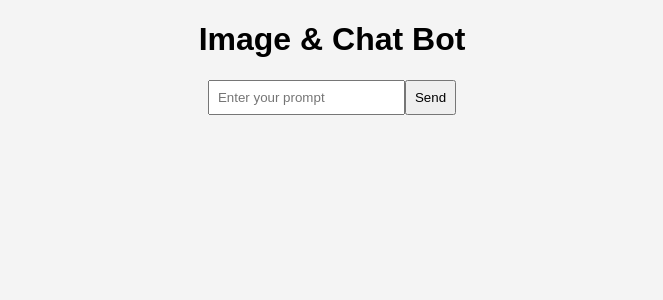
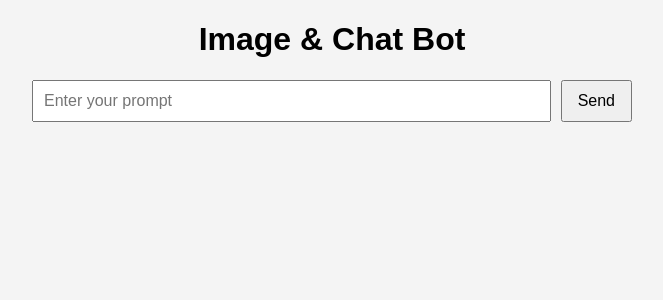
Before and after one commit to Assam157/ChatBotWithImageNew, a React (Create React App) app: page /Image in a window 1280 px wide. Shown: the top 300 px of the page, without its empty margins (308-971 px from the left). Built offline with nearby package versions, Linux system fonts and the light colour scheme.

Commit message:
Update Image.css

```diff
--- a/src/components/Image.css
+++ b/src/components/Image.css
@@ -0,0 +1,45 @@
+.ImageGenerator {
+  max-width: 600px;
+  margin: auto;
+  font-family: Arial, sans-serif;
+}
+
+.inputWrapper {
+  display: flex;
+  margin-bottom: 20px;
+}
+
+input {
+  flex: 1;
+  padding: 10px;
+  font-size: 16px;
+}
+
+button {
+  padding: 10px 15px;
+  margin-left: 10px;
+  font-size: 16px;
+  cursor: pointer;
+}
+
+.GeneratedImage img {
+  max-width: 100%;
+  margin: 10px 0;
+  border: 1px solid #ccc;
+}
+
+.userMessage {
+  text-align: right;
+  color: blue;
+  margin: 5px 0;
+}
+
+.botMessage {
+  text-align: left;
+  color: green;
+  margin: 5px 0;
+}
+
+.error {
+  color: red;
+}
```
